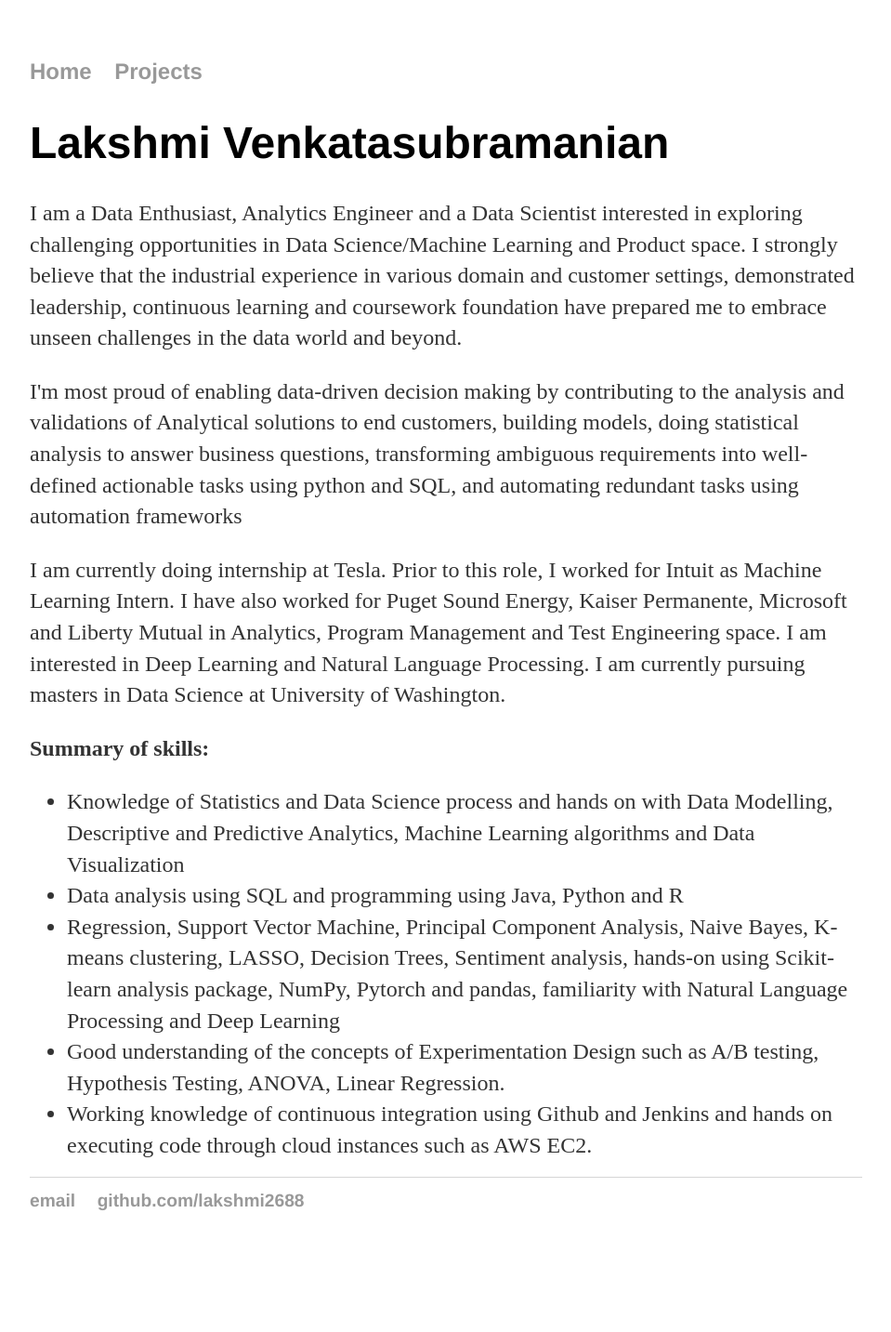
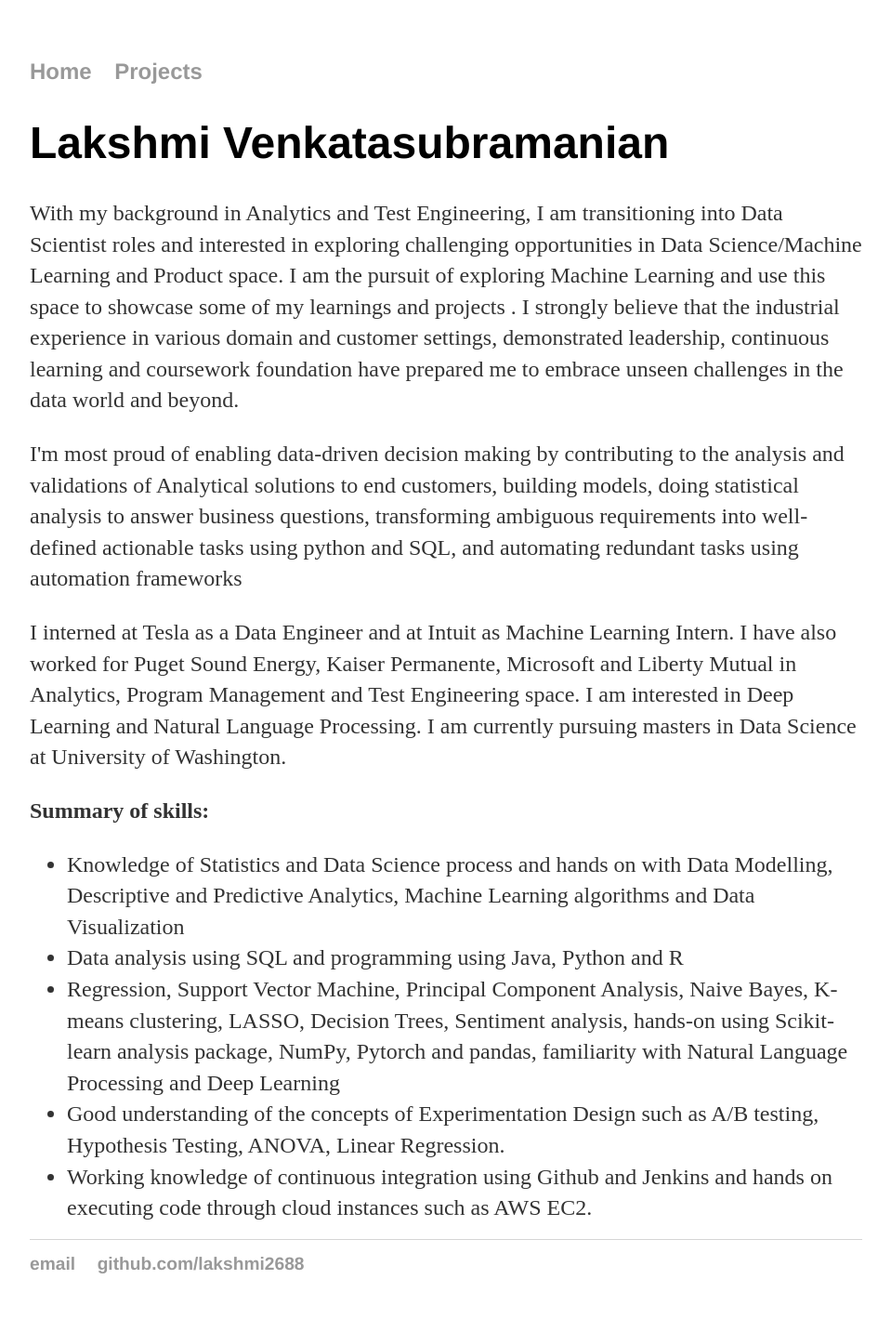
Before and after one commit to lakshmi2688/lakshmi2688.github.io, a Jekyll site: the page built from index.html, in a window 1280 px wide. Shown: the whole page at 93% size, without its empty margins (160-1119 px from the left). Built offline with Jekyll 4.4.1, drawn with Linux system fonts in a browser that asks for light colours; before the commit the page ends 1366 px from its top, so only the background shows below that.

Commit message:
Update index.html

```diff
--- a/index.html
+++ b/index.html
@@ -4,10 +4,10 @@ title: Lakshmi Venkatasubramanian, Data Enthusiast
 ---
 <div class="blurb">
 	<h1>Lakshmi Venkatasubramanian</h1>
-				<p>I am a Data Enthusiast, Analytics Engineer and a Data Scientist interested in exploring challenging opportunities in Data Science/Machine Learning and Product space.  I strongly believe that the industrial experience in various domain and customer settings, demonstrated leadership, continuous learning and coursework foundation have prepared me to embrace unseen challenges in the data world and beyond.</p>
+				<p>With my background in Analytics and Test Engineering, I am transitioning into Data Scientist roles and interested in exploring challenging opportunities in Data Science/Machine Learning and Product space. I am the pursuit of exploring Machine Learning and use this space to showcase some of my learnings and projects . I strongly believe that the industrial experience in various domain and customer settings, demonstrated leadership, continuous learning and coursework foundation have prepared me to embrace unseen challenges in the data world and beyond.</p>
 	<p>I'm most proud of enabling data-driven decision making by contributing to the analysis and validations of Analytical solutions to end customers, building models, doing statistical analysis to answer business questions, transforming ambiguous requirements into well-defined actionable tasks using python and SQL, and automating redundant tasks using automation frameworks</p>
 
-<p>I am currently doing internship at Tesla. Prior to this role, I worked for Intuit as Machine Learning Intern. I have also worked for Puget Sound Energy, Kaiser Permanente, Microsoft and Liberty Mutual in Analytics, Program Management and Test Engineering space. I am interested in Deep Learning and Natural Language Processing. I am currently pursuing masters in Data Science at University of Washington.</p>
+<p>I interned at Tesla as a Data Engineer and at Intuit as Machine Learning Intern. I have also worked for Puget Sound Energy, Kaiser Permanente, Microsoft and Liberty Mutual in Analytics, Program Management and Test Engineering space. I am interested in Deep Learning and Natural Language Processing. I am currently pursuing masters in Data Science at University of Washington.</p>
 
 <p><strong>Summary of skills:</strong></p>
 <ul>
```
